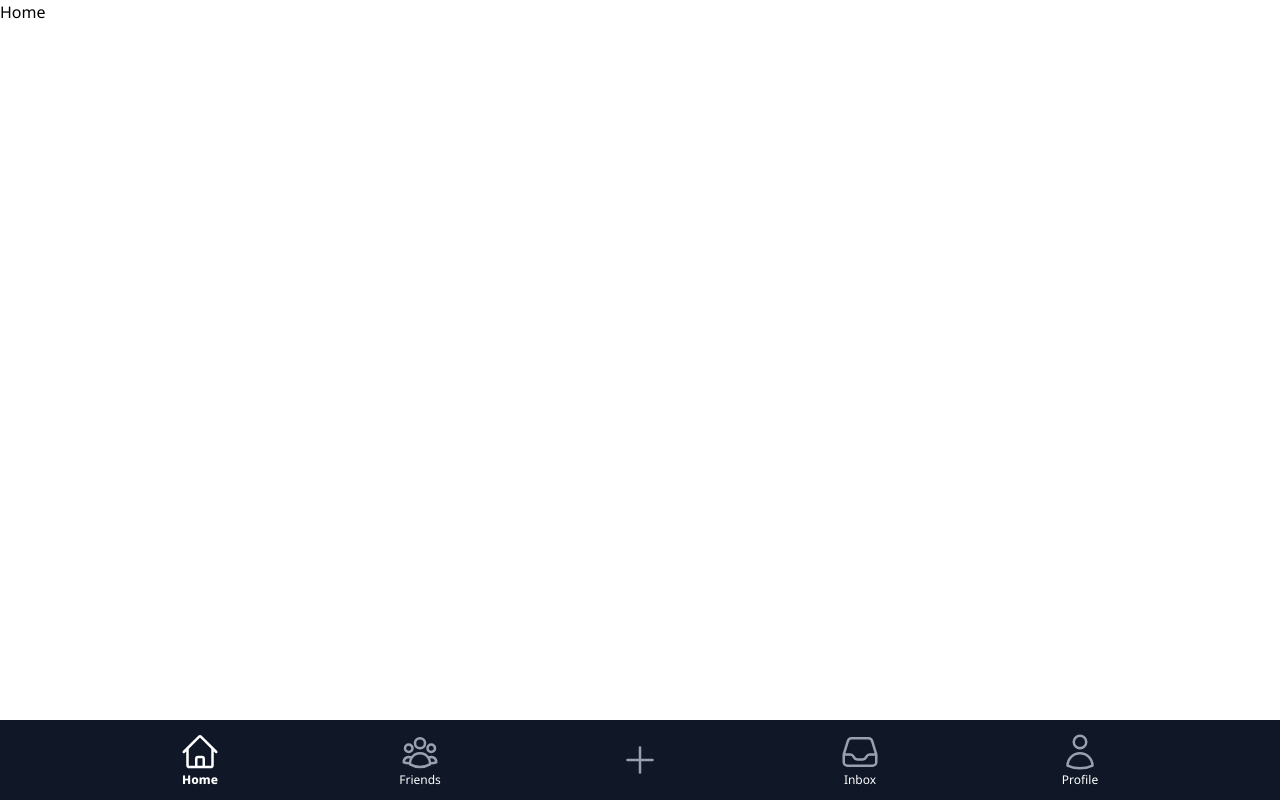
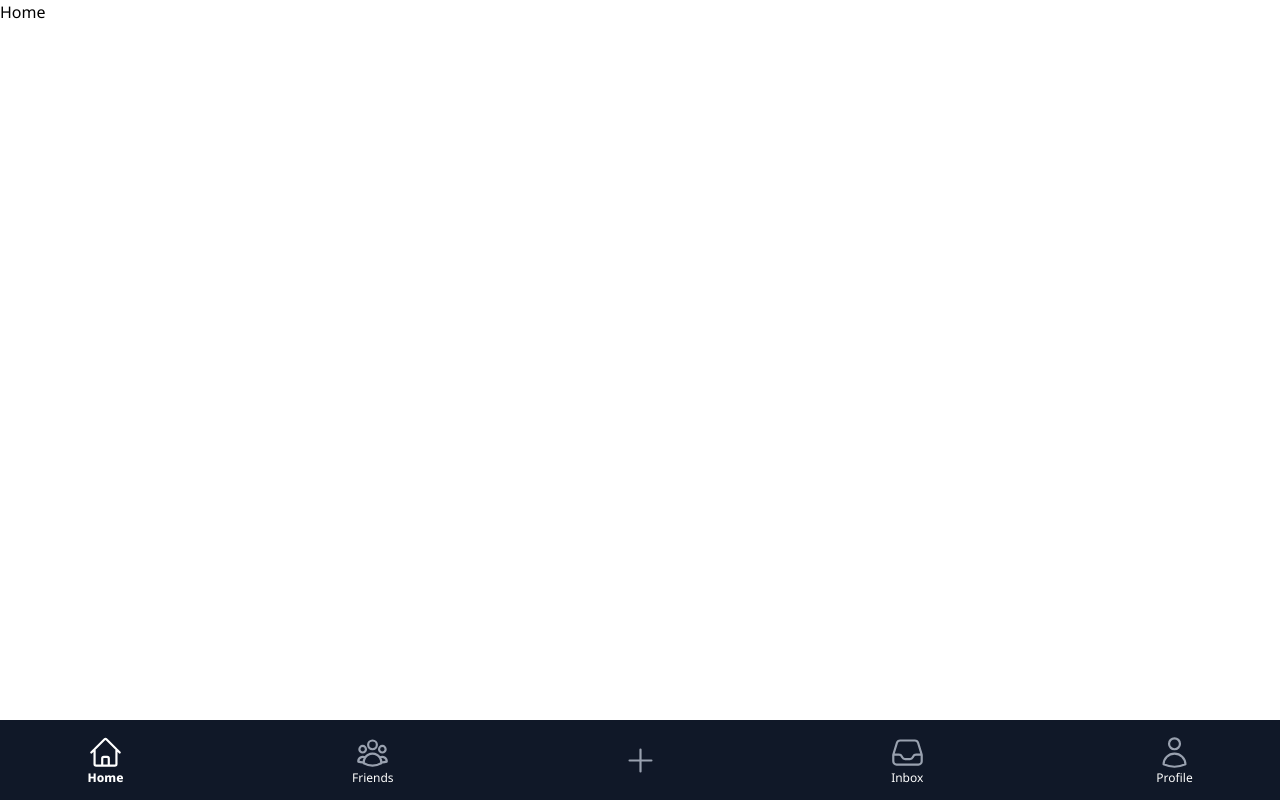
Before and after one commit to DimitrijeRadojkovic/ttclone, a Next.js app: page / in a window 1280 px wide. Built offline with nearby package versions, Linux system fonts and the light colour scheme.

Commit message:
velicine ikonica

```diff
--- a/app/ui/bottom-nav.tsx
+++ b/app/ui/bottom-nav.tsx
@@ -15,12 +15,15 @@ const links = [
 export default function BottomNav(){
     const pathname = usePathname();
     return (
-        <nav className="fixed w-full bottom-0 h-20 bg-gray-900 flex flex-row justify-evenly items-center">
+        <nav className="fixed w-full bottom-0 h-20 bg-gray-900 flex flex-row justify-between items-center">
             {links.map((link, index) => {
                 const LinkIcon = link.icon;
                 return (
                     <Link key={index} href={link.href}>
-                        <div className={clsx("flex flex-col justify-between items-center w-[20px] md:w-[40px]")}>
+                        <div className={clsx("flex flex-col justify-between items-center w-[20px] md:w-[35px]", {
+                            "ml-10 md:ml-22": index === 0,
+                            "mr-10 md:mr-22": index === links.length - 1,
+                        })}>
                             <LinkIcon className={clsx(
                                 pathname === link.href ? "text-white" : "text-gray-400"
                             )} />
```
